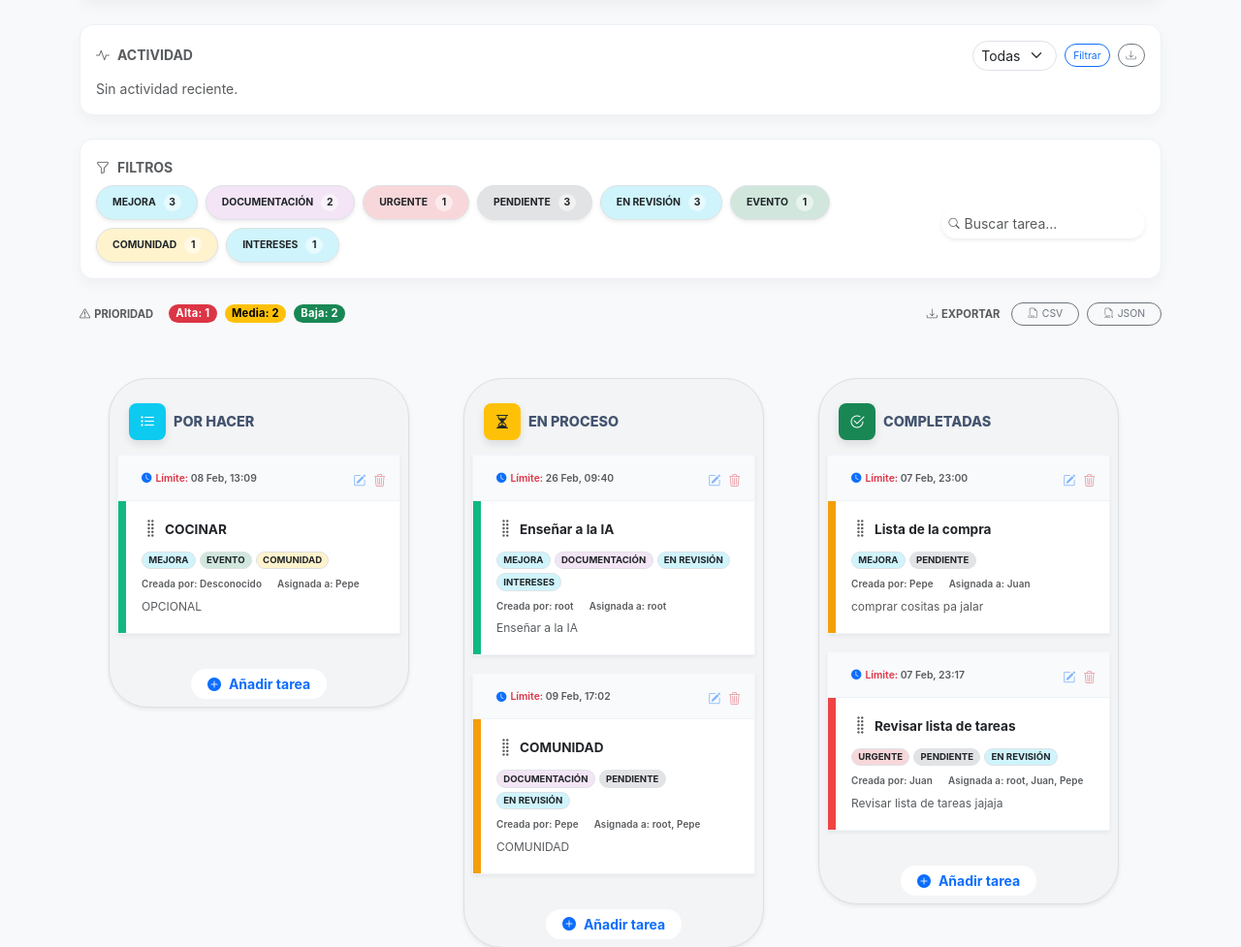
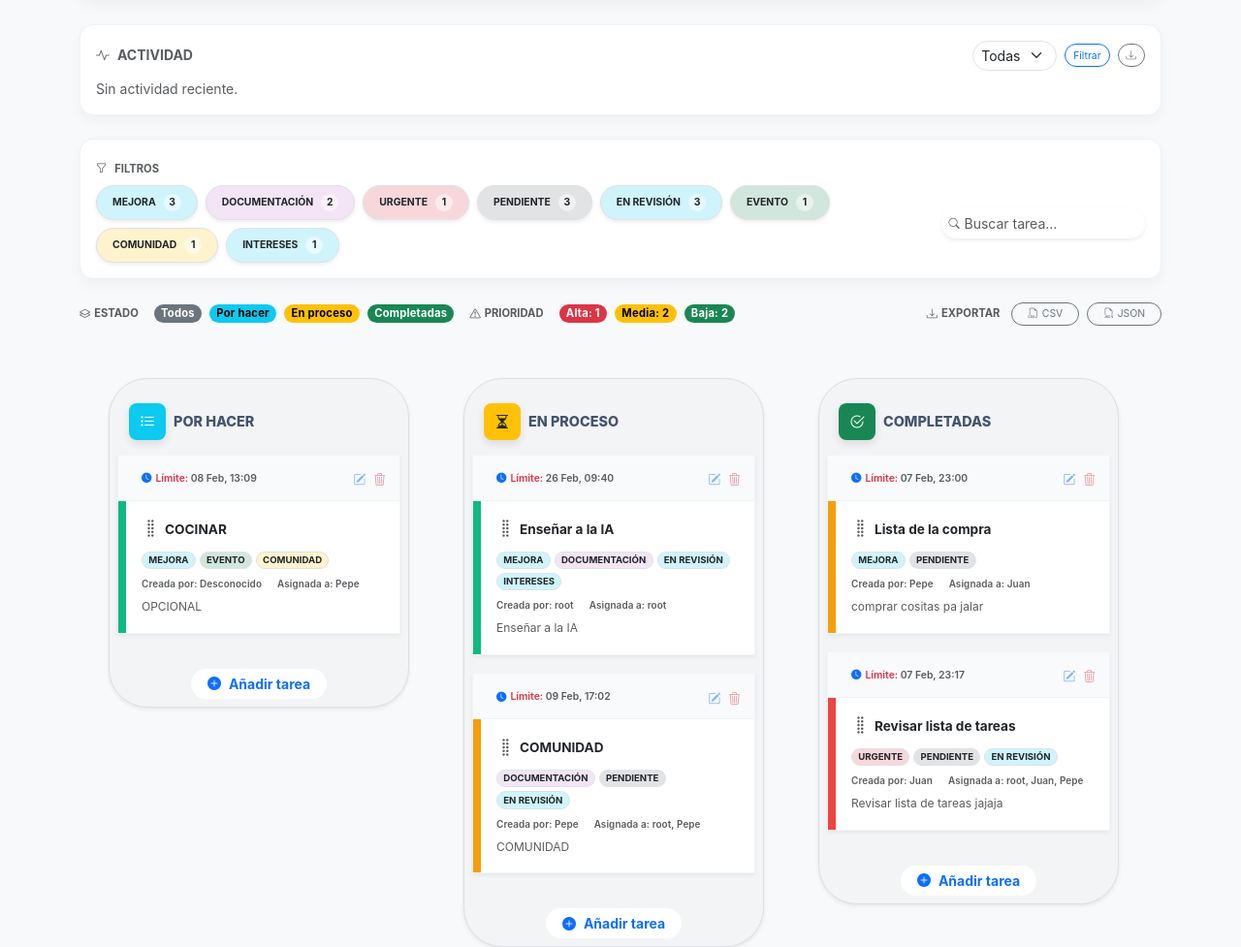
Before and after one commit to dclair/task_master, a Django app: page /boards/1/ in a window 1280 px wide. Shown: the part 509-1486 px from the top of the page at 97% size. Run offline with Django 4.2, Linux system fonts and the light colour scheme; a user stored in the database is signed in; data comes from the database, SQL or seed files in the repository; data that the repository does not hold is empty.

Commit message:
Añadido filtro por estado, por hacer, en proceso, completadas.

```diff
--- a/static/css/style.css
+++ b/static/css/style.css
@@ -76,8 +76,13 @@ body { font-family: 'Inter', sans-serif; background-color: #f1f2f4; margin: 0; }
 .tag-item label { transition: all 0.2s ease; cursor: pointer; opacity: 0.75; }
 .tag-item .btn-check:checked + label { box-shadow: 0 0 0 2px #000 !important; opacity: 1 !important; transform: scale(1.05); }
 .priority-summary .badge { font-weight: 700; letter-spacing: 0.02em; }
-.priority-summary .badge.priority-filter { cursor: pointer; }
+.priority-summary .badge.priority-filter,
+.priority-summary .badge.status-filter { cursor: pointer; }
 .priority-summary .badge.priority-filter.active {
+    outline: 2px solid rgba(15,23,42,0.35);
+    outline-offset: 2px;
+}
+.priority-summary .badge.status-filter.active {
     outline: 2px solid rgba(15,23,42,0.35);
     outline-offset: 2px;
 }
--- a/templates/boards/board_detail.html
+++ b/templates/boards/board_detail.html
@@ -113,7 +113,7 @@
     </div>
 
     <div class="section-box mb-4">
-        <div class="section-title text-uppercase text-muted small fw-bold mb-2">
+        <div class="section-title text-uppercase text-muted extra-small fw-bold mb-2">
             <i class="bi bi-funnel"></i>Filtros
         </div>
         <div class="d-flex flex-column flex-md-row justify-content-between align-items-md-center gap-3">
@@ -139,6 +139,21 @@
     </div>
     <div class="priority-summary d-flex flex-wrap gap-2 align-items-center mt-2">
         <div class="text-muted extra-small fw-bold text-uppercase me-2">
+            <i class="bi bi-layers me-1"></i>Estado
+        </div>
+        <span class="badge rounded-pill text-bg-secondary extra-small status-filter" role="button" tabindex="0" data-status="">
+            Todos
+        </span>
+        <span class="badge rounded-pill text-bg-info extra-small status-filter" role="button" tabindex="0" data-status="todo">
+            Por hacer
+        </span>
+        <span class="badge rounded-pill text-bg-warning extra-small status-filter" role="button" tabindex="0" data-status="doing">
+            En proceso
+        </span>
+        <span class="badge rounded-pill text-bg-success extra-small status-filter" role="button" tabindex="0" data-status="done">
+            Completadas
+        </span>
+        <div class="text-muted extra-small fw-bold text-uppercase ms-2 me-2">
             <i class="bi bi-exclamation-triangle me-1"></i>Prioridad
         </div>
         <span class="badge rounded-pill text-bg-danger extra-small priority-filter" role="button" tabindex="0" data-priority="high">
@@ -167,6 +182,7 @@
 <div class="kanban-wrapper">
     {% for list in board_lists %}
     <div class="kanban-column shadow-sm"
+         data-status="{% if 'por hacer' in list.title|lower or 'pendiente' in list.title|lower %}todo{% elif 'proceso' in list.title|lower or 'curso' in list.title|lower %}doing{% elif 'hecho' in list.title|lower or 'termin' in list.title|lower or 'complet' in list.title|lower or 'finaliz' in list.title|lower %}done{% else %}other{% endif %}"
          {% if 'hecho' in list.title|lower or 'termin' in list.title|lower or 'complet' in list.title|lower or 'finaliz' in list.title|lower %}data-is-done="true"{% endif %}>
 
         <div class="kanban-column-header">
```
Also changed, not shown: static/js/board_detail.js (+37 -2 lines), 1 other file.
